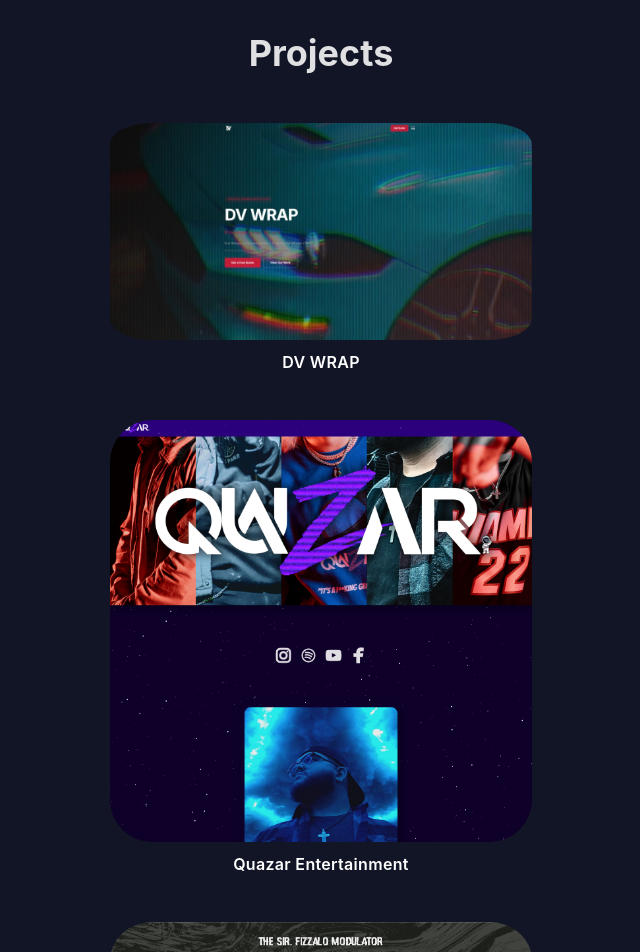
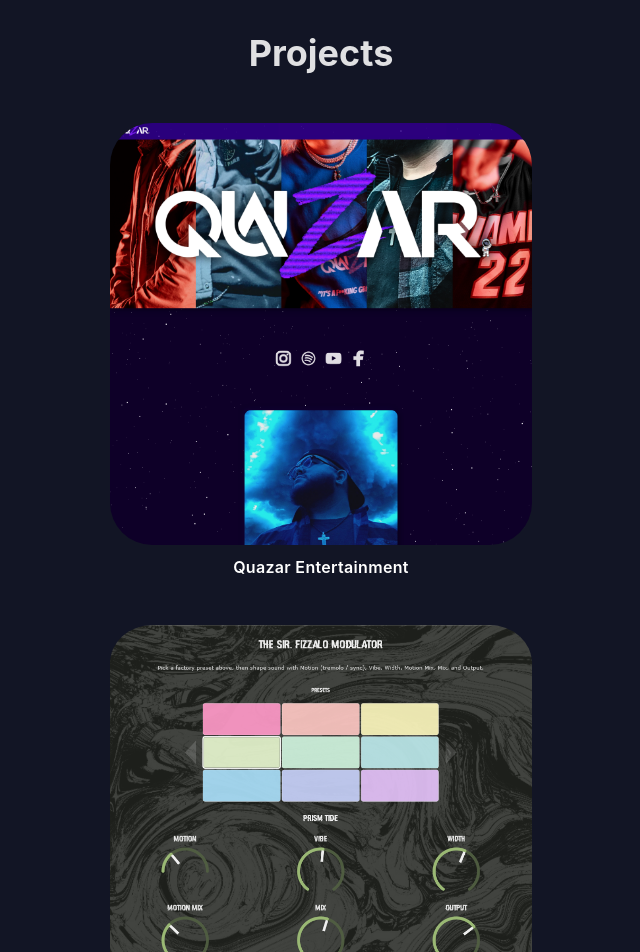
Before and after one commit to GladysPotatoGarden/portfolio-one, a React (Vite) app: page / in a window 1280 px wide. Shown: the part 1120-2072 px from the top of the page, without its empty margins (319-959 px from the left). Built offline with nearby package versions, Linux system fonts and the light colour scheme.

Commit message:
Revert "Add DV WRAP project to top of Projects section"
This reverts commit bad5f7e00670d83e9889f3dd769d8f32650f62e8.

```diff
--- a/src/Projects.jsx
+++ b/src/Projects.jsx
@@ -1,5 +1,4 @@
 import "./Projects.css";
-import DVWrapImg from "./assets/DVWrap.png";
 import Quazar from "./assets/Quazar.png";
 import SirFizzaloImg from "./assets/SirFizzalo.png";
 import SirFizzaloHarmonicExciterImg from "./assets/SirFizzaloHarmonicExciter.png";
@@ -15,19 +14,6 @@ function Projects() {
       <Reveal minStage={7}>
         <div className="project-item">
           <figure className="project-figure">
-            <img
-              className="project-image"
-              src={DVWrapImg}
-              alt="DV WRAP"
-            />
-            <figcaption className="project-label">DV WRAP</figcaption>
-          </figure>
-        </div>
-      </Reveal>
-
-      <Reveal minStage={8}>
-        <div className="project-item">
-          <figure className="project-figure">
             <a
               href="https://admirable-cupcake-4b5cdf.netlify.app/"
               target="_blank"
@@ -40,7 +26,7 @@ function Projects() {
         </div>
       </Reveal>
 
-      <Reveal minStage={9}>
+      <Reveal minStage={8}>
         <div className="project-item">
           <figure className="project-figure">
             <img
@@ -53,7 +39,7 @@ function Projects() {
         </div>
       </Reveal>
 
-      <Reveal minStage={10}>
+      <Reveal minStage={9}>
         <div className="project-item">
           <figure className="project-figure">
             <img
@@ -68,7 +54,7 @@ function Projects() {
         </div>
       </Reveal>
 
-      <Reveal minStage={11}>
+      <Reveal minStage={10}>
         <div className="project-item">
           <figure className="project-figure">
             <img
```
Also changed, not shown: src/assets/DVWrap.png (deleted).
